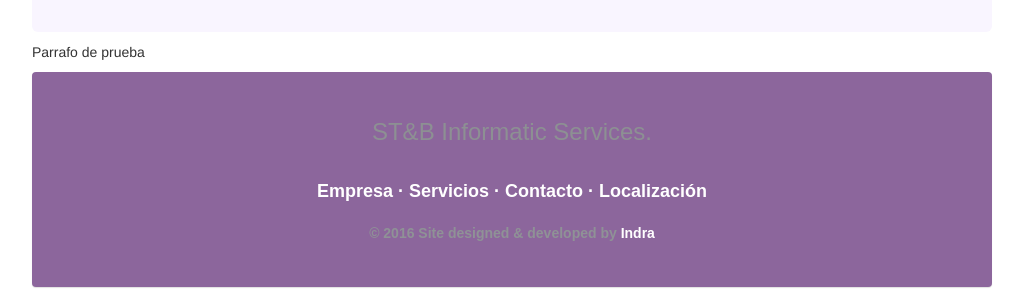
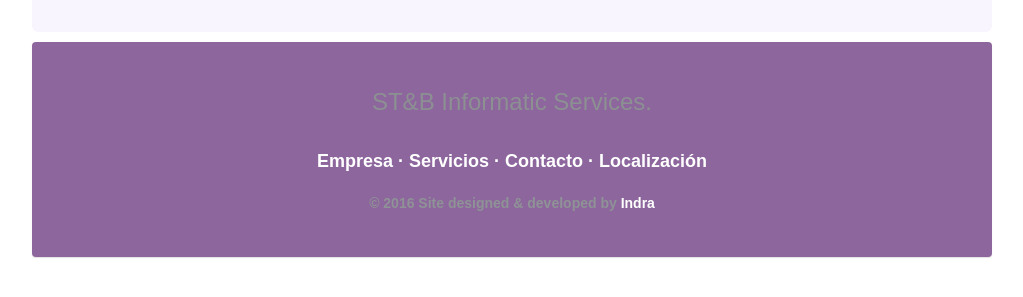
Before and after one commit to 13sergy/prototipoAngularJS, a website: page app/index.html in a window 1280 px wide. Shown: the part 2847-3144 px from the top of the page, without its empty margins (128-1151 px from the left). After the commit the page ends 3114 px from the top, so only its background shows below. Drawn offline with nearby package versions, Linux system fonts and the light colour scheme; some packages are replaced by stand-ins of ours; files that its build step writes are made by us from their sources; a script that the page names is missing.

Commit message:
Corregido el commit anterior

```diff
--- a/app/index.html
+++ b/app/index.html
@@ -56,7 +56,6 @@
             <div data-ng-view=""></div>
 
 
-            <p> Parrafo de prueba</p>
           <!--PIE DE PAGINA-->
             <footer class="footer-basic-centered ">
 
```
